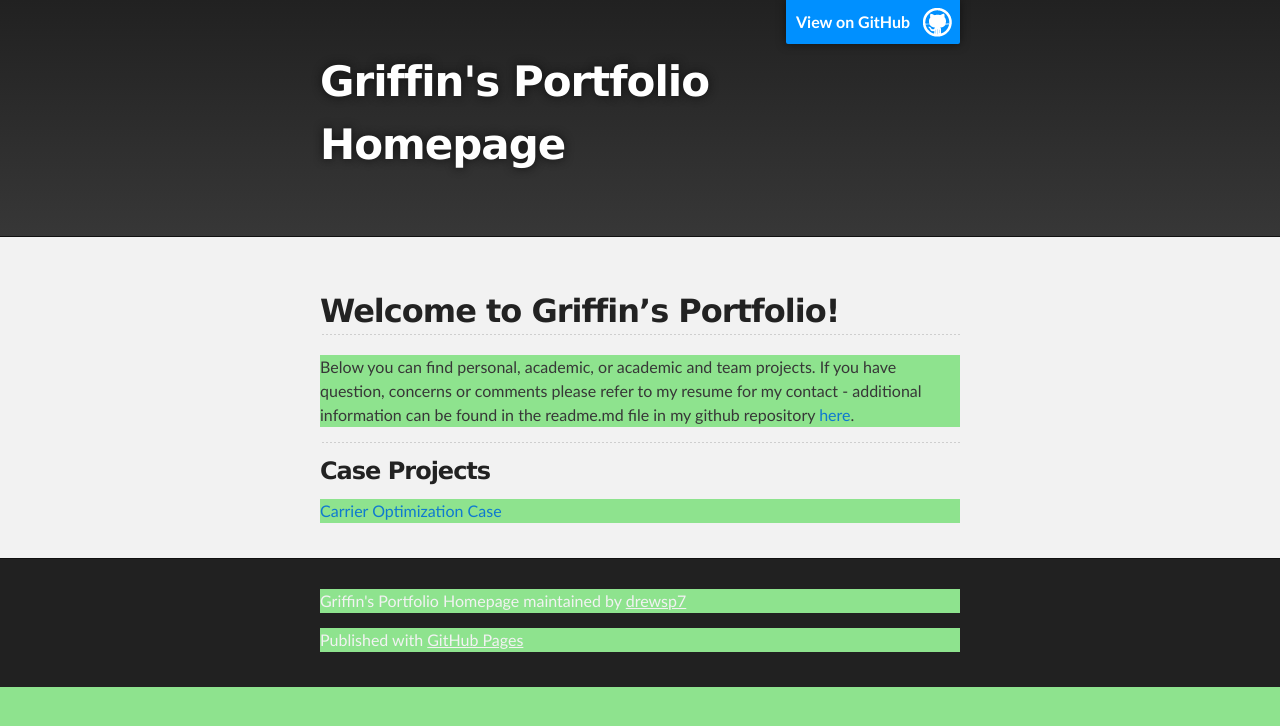
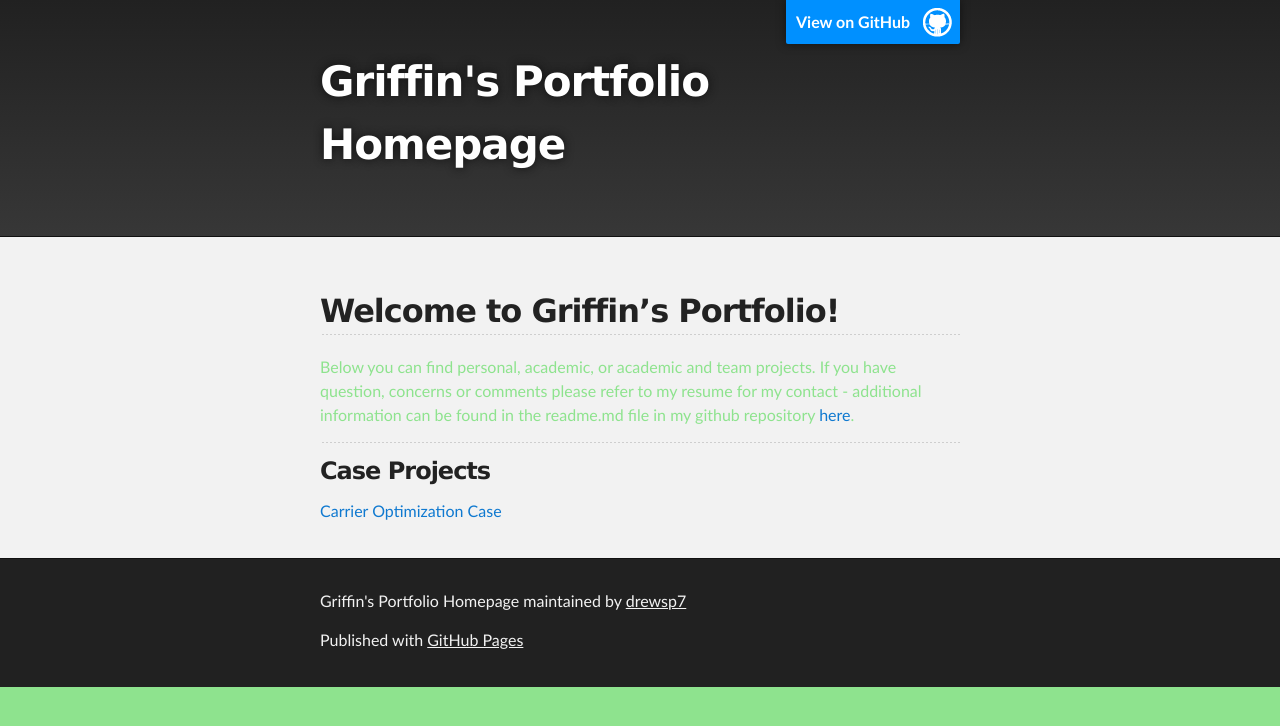
Before and after one commit to drewsp7/griffinsalyer.github.io, a Jekyll site: the page built from index.md, in a window 1280 px wide. Shown: the top 726 px of the page. Built offline with Jekyll 4.4.1, drawn with Linux system fonts in a browser that asks for light colours; our own code applies the rules of GitHub Pages for plain Markdown files; the repository's description, which GitHub fills in, is left out.

Commit message:
Update jekyll-theme-slate.scss

```diff
--- a/_sass/jekyll-theme-slate.scss
+++ b/_sass/jekyll-theme-slate.scss
@@ -92,7 +92,8 @@ h6 {
 
 p {
   margin: 10px 0 15px 0;
-  background: #8ee38e
+  color: #8ee38e
+  // background: #8ee38e  - any paragraph text
 }
 
 footer p {
```
